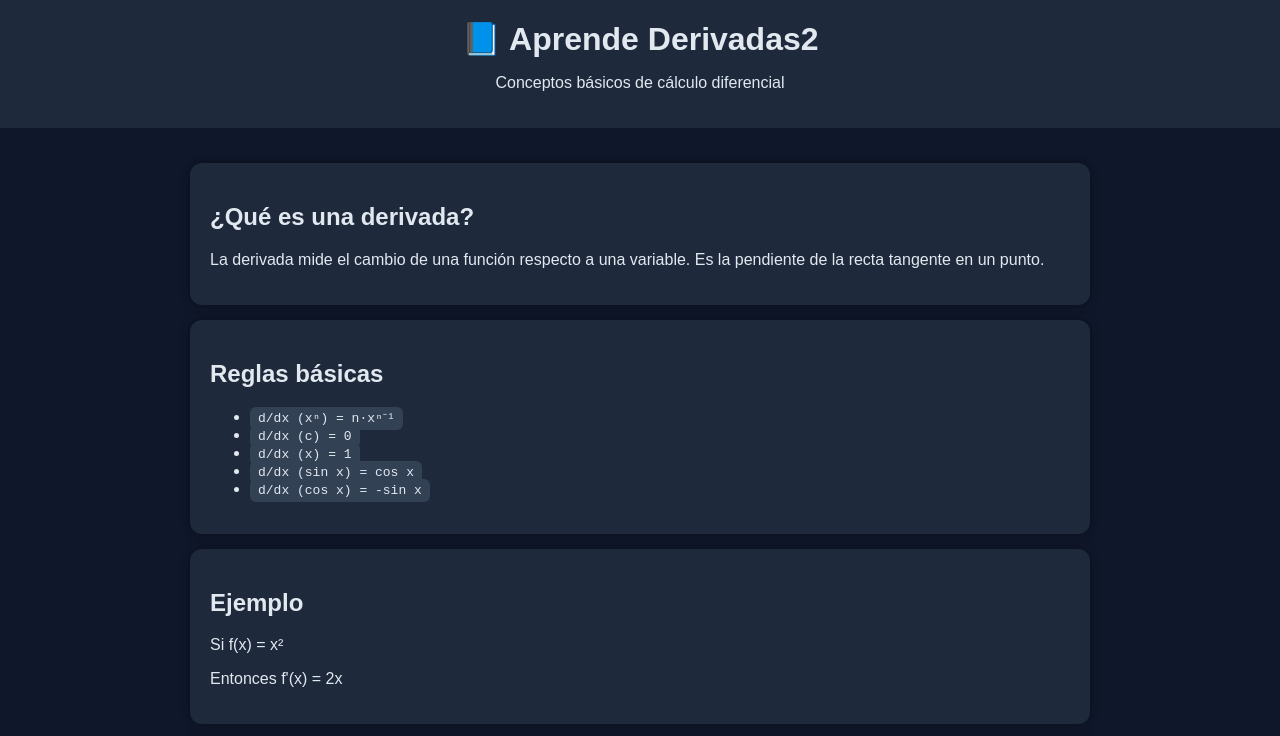
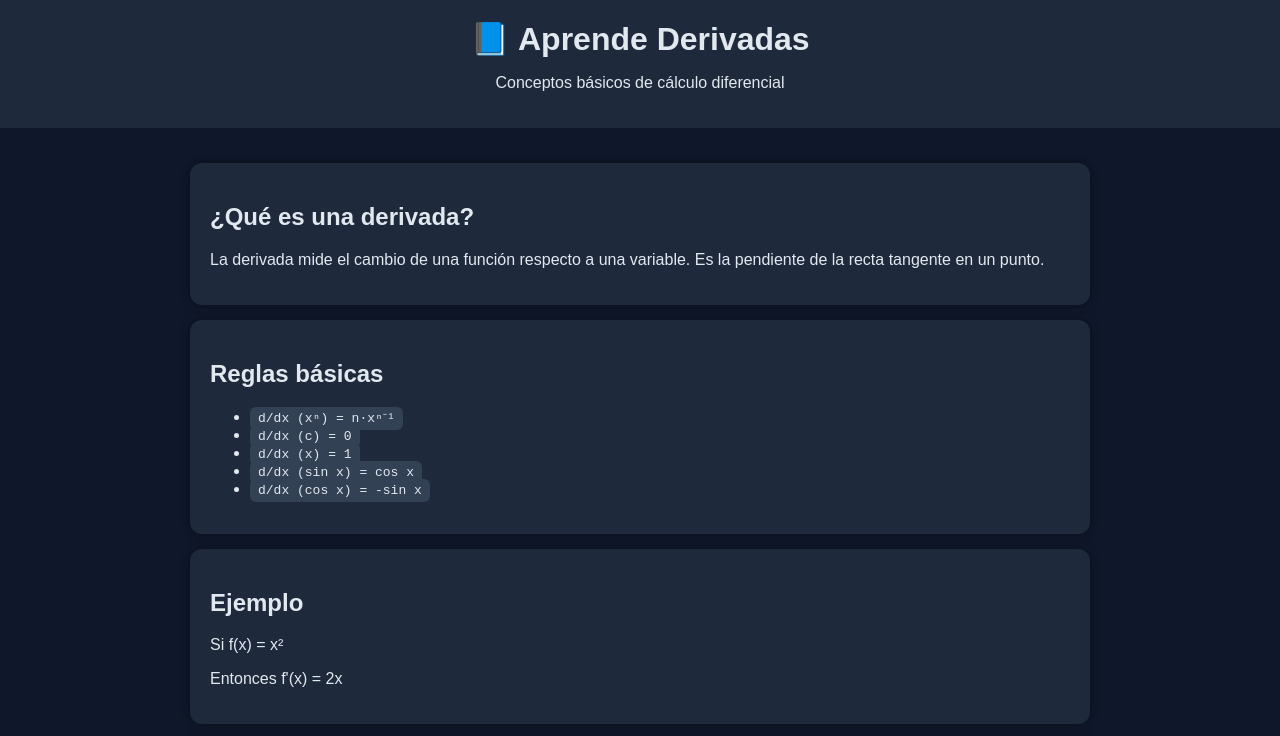
Before and after one commit to vale180416-ai/nubederivada, a plain HTML site: page index.html in a window 1280 px wide. Shown: the top 736 px of the page. Drawn offline with Linux system fonts and the light colour scheme.

Commit message:
cambio 4

```diff
--- a/index.html
+++ b/index.html
@@ -63,7 +63,7 @@
 <body>
 
 <header>
-  <h1>📘 Aprende Derivadas2</h1>
+  <h1>📘 Aprende Derivadas</h1>
   <p>Conceptos básicos de cálculo diferencial</p>
 </header>
 
```
